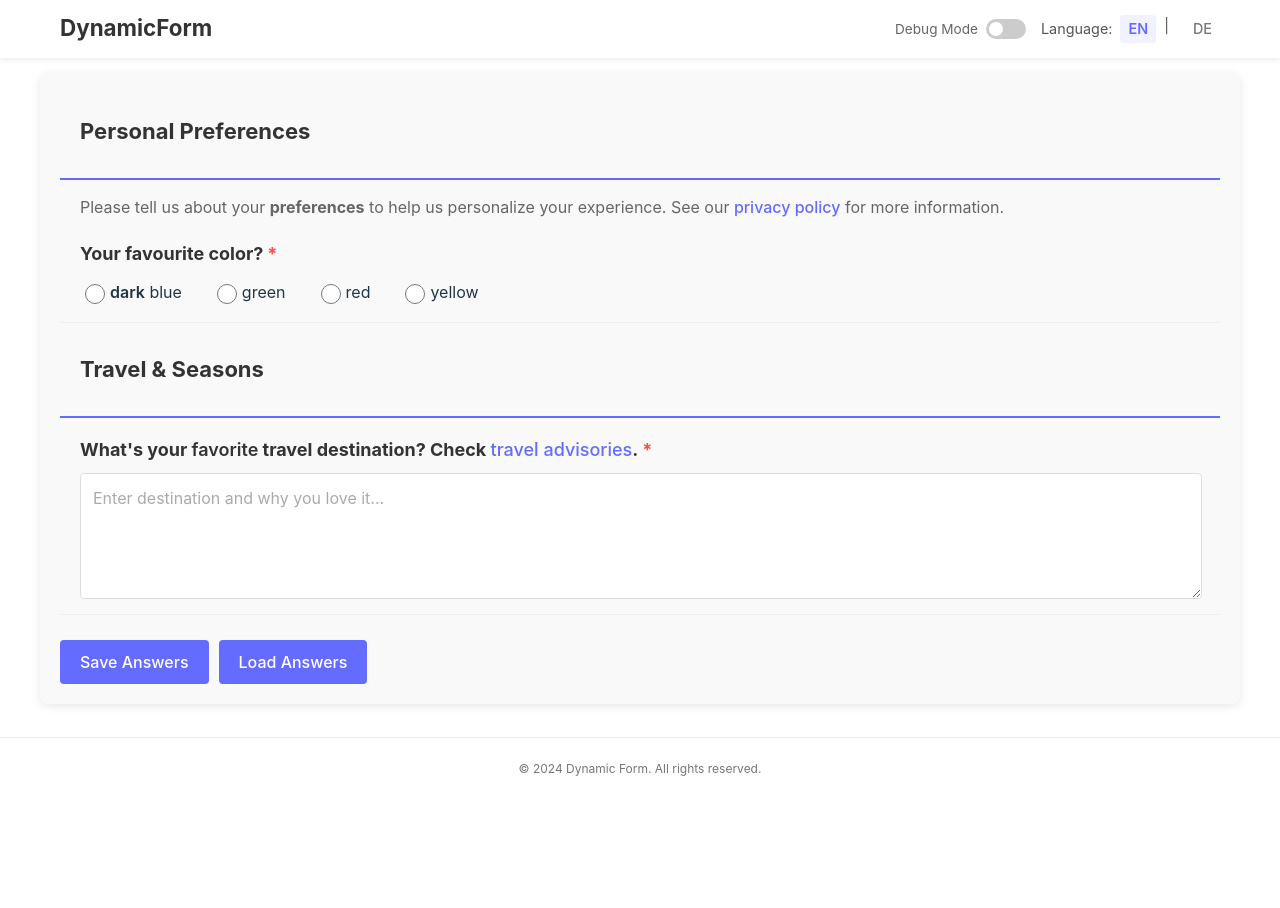
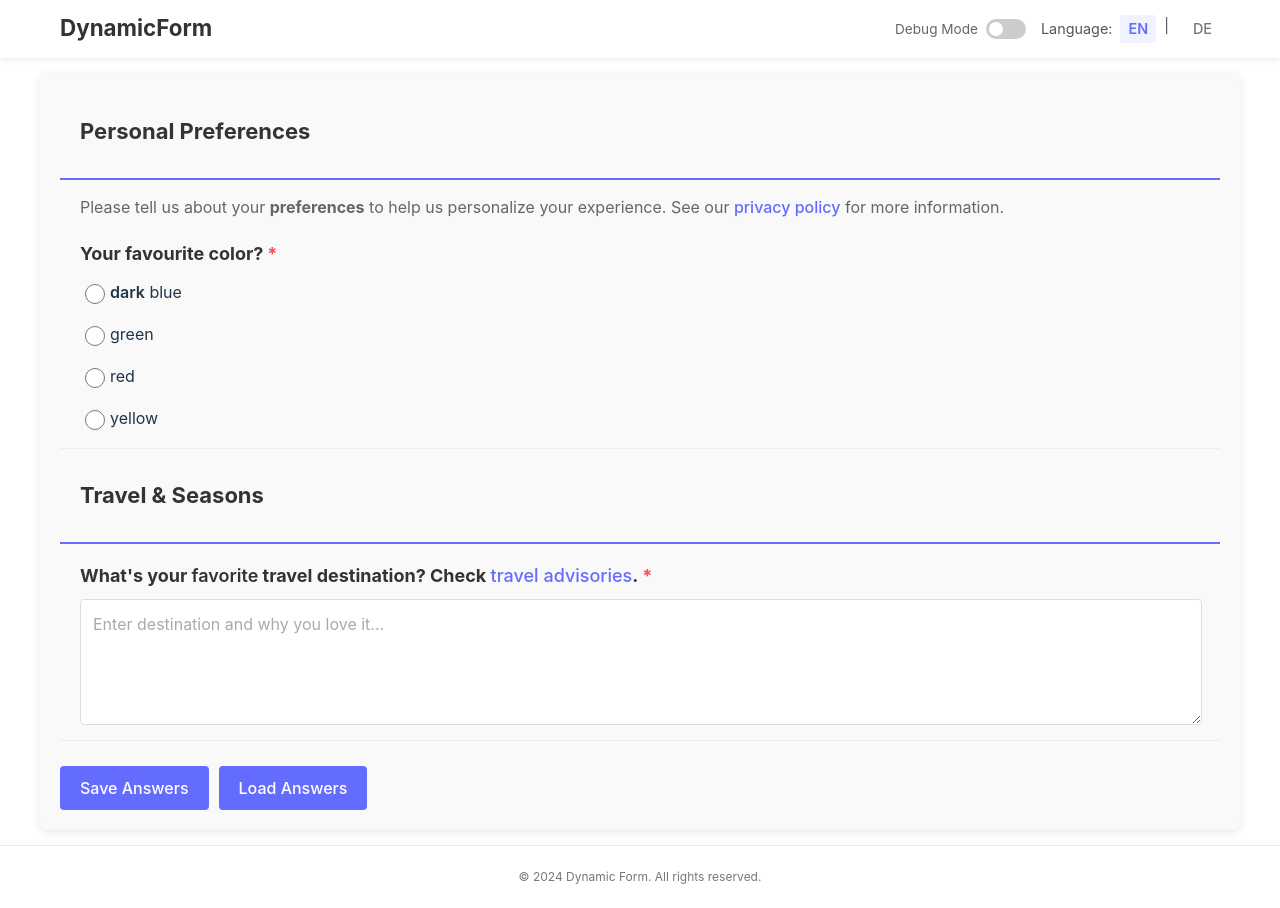
Before and after one commit to chtz/cursordemo_dynamicform, a React (Vite) app: page / in a window 1280 px wide. Before the commit the page ends 800 px from the top, so only its background shows below. Built offline with nearby package versions, Linux system fonts and the light colour scheme.

Commit message:
answers: one option per row

```diff
--- a/src/App.css
+++ b/src/App.css
@@ -303,15 +303,17 @@ input:checked + .slider:before {
 
 .answer-options {
   display: flex;
-  flex-wrap: wrap;
-  gap: 15px;
+  flex-direction: column;
+  gap: 12px;
+  width: 100%;
 }
 
 .radio-option {
   display: flex;
   align-items: center;
-  margin-right: 15px;
+  width: 100%;
   min-height: 30px;
+  margin-right: 0;
 }
 
 .radio-option input[type="radio"] {
```
